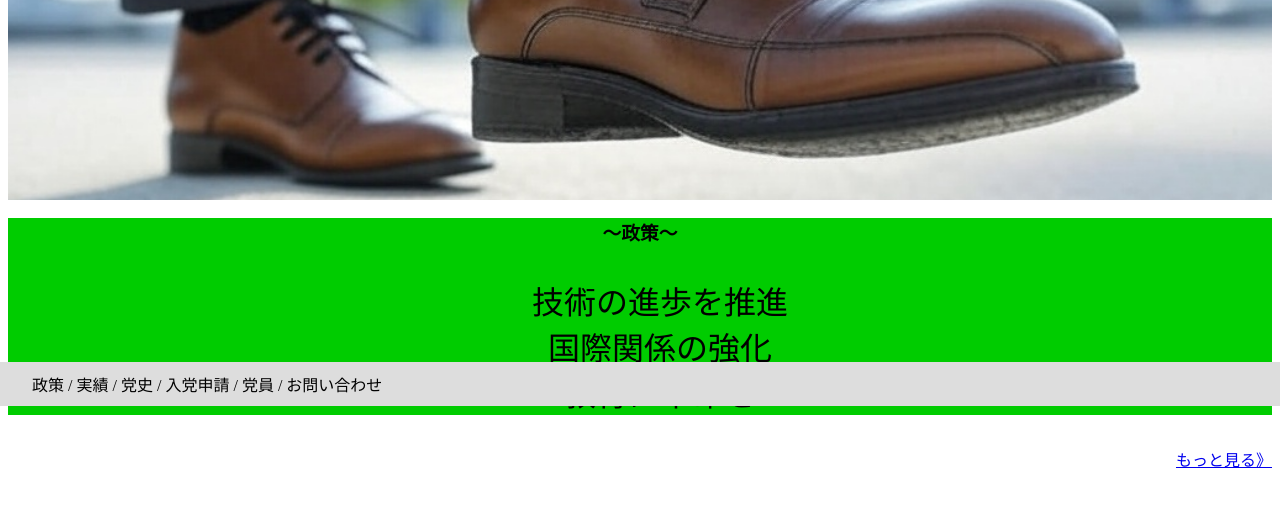
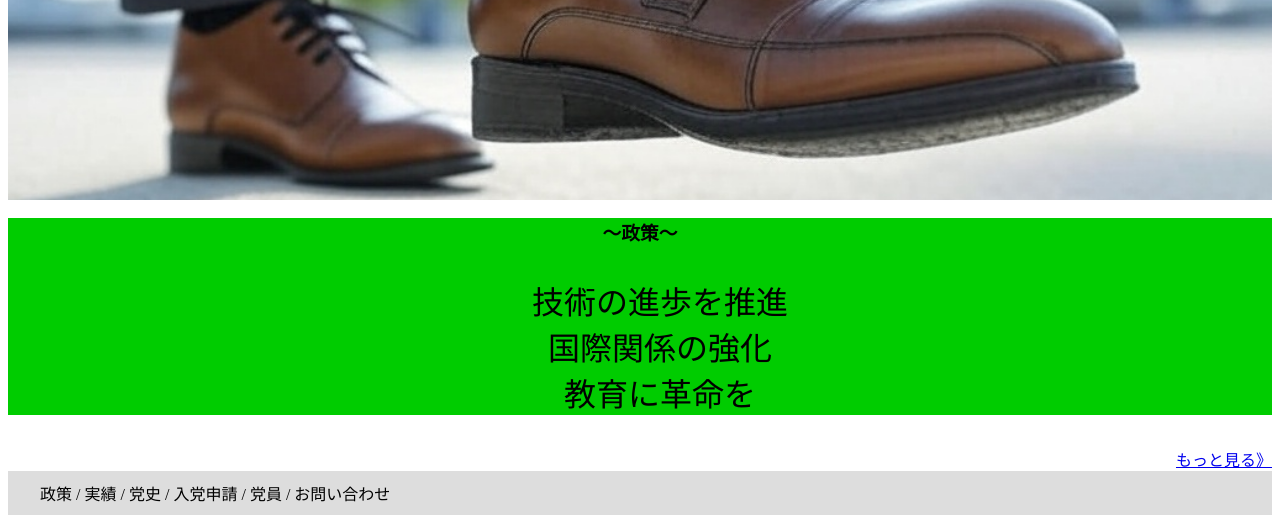
Before and after one commit to watakabi/CRPP, a plain HTML site: page index.html in a window 1280 px wide. Shown: the part 394-917 px from the top of the page. Before the commit the page ends 873 px from the top, so only its background shows below. Drawn offline with Linux system fonts and the light colour scheme.

Commit message:
Update Footer.css

```diff
--- a/styles/Footer.css
+++ b/styles/Footer.css
@@ -3,9 +3,8 @@
   box-sizing:border-box;
   width:100%;
   left:0;
-  bottom:0;
   padding:10px 2em 10px;
-  position:fixed;
+  position:;
 }
 .Footer a{
   text-decoration:none;
```
